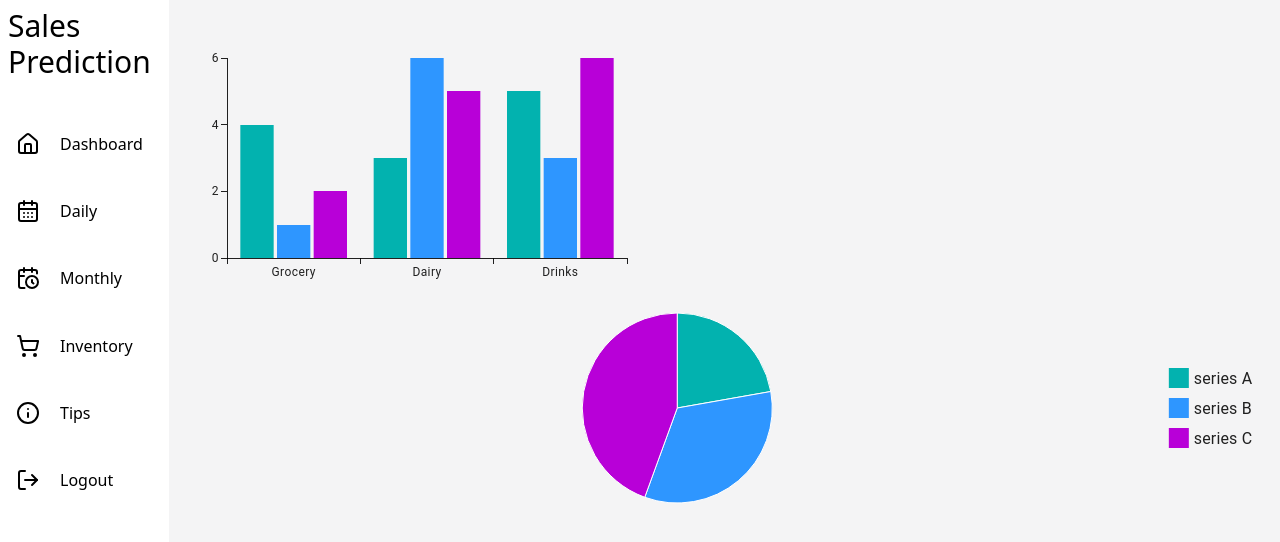
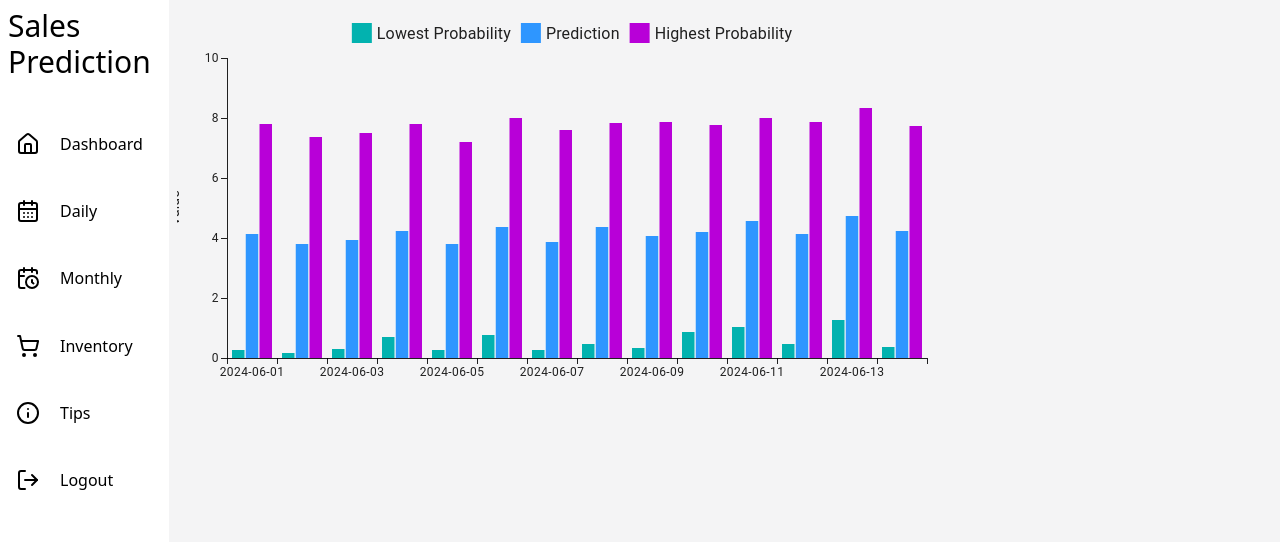
Before and after one commit to adityach0uhan/college-minip-dashboard, a Next.js app: page /dashboard in a window 1280 px wide. Shown: the top 542 px of the page. Built offline with nearby package versions, Linux system fonts and the light colour scheme.

Commit message:
Added realtime Graph

```diff
--- a/src/app/dashboard/page.jsx
+++ b/src/app/dashboard/page.jsx
@@ -1,33 +1,39 @@
 "use client"
-import React from 'react'
-import { BarChart } from '@mui/x-charts/BarChart';
-import { PieChart } from "@mui/x-charts/PieChart";
-const page = () => {const data = [
-  { id: 0, value: 10, label: "series A" },
-  { id: 1, value: 15, label: "series B" },
-  { id: 2, value: 20, label: "series C" },
-];
+import * as React from "react";
+import { BarChart } from "@mui/x-charts/BarChart";
+import { axisClasses } from "@mui/x-charts/ChartsAxis";
+import sample from "@/data/sample";
+
+
+const valueFormatter = (value) => value.toFixed(2); // Format the value to two decimal places
+
+export default function BarsDataset() {
+  // Transform sample data into series format
+  const series = [
+    { dataKey: "yhat_lower", label: "Lowest Probability", valueFormatter },
+    { dataKey: "yhat", label: "Prediction", valueFormatter },
+    { dataKey: "yhat_upper", label: "Highest Probability", valueFormatter },
+  ];
+
+  // Transform sample data into the format required by the chart
+  const chartDataset = sample.map((data) => ({
+    ...data,
+    ds: data.ds, // This ensures 'ds' remains as it is in sample
+  }));
 
   return (
-    <div className="w-full h-full ">
-      <BarChart
-        xAxis={[{ scaleType: "band", data: ["Grocery", "Dairy", "Drinks"] }]}
-        series={[{ data: [4, 3, 5] }, { data: [1, 6, 3] }, { data: [2, 5, 6] }]}
-        width={500}
-        height={300}
-      />
-      <PieChart
-        series={[
-          {
-            data,
-            highlightScope: { faded: "global", highlighted: "item" },
-            faded: { innerRadius: 30, additionalRadius: -30, color: "gray" },
-          },
-        ]}
-        height={200}
-      />
-    </div>
+    <BarChart
+      dataset={chartDataset}
+      xAxis={[{ scaleType: "band", dataKey: "ds" }]}
+      series={series}
+      yAxis={[{ label: "Value" }]} // Adjust yAxis label as per your data
+      width={800} // Adjust chart width as needed
+      height={400} // Adjust chart height as needed
+      sx={{
+        [`.${axisClasses.left} .${axisClasses.label}`]: {
+          transform: "translate(-20px, 0)",
+        },
+      }}
+    />
   );
 }
-
-export default page
--- /dev/null
+++ b/src/data/sample.js
@@ -0,0 +1,88 @@
+const  sample=[
+  {
+    ds: "2024-06-01",
+    yhat: 4.13023801856487,
+    yhat_lower: 0.250767010082885,
+    yhat_upper: 7.79709844490511,
+  },
+  {
+    ds: "2024-06-02",
+    yhat: 3.80337363496766,
+    yhat_lower: 0.172846345697291,
+    yhat_upper: 7.36798225104382,
+  },
+  {
+    ds: "2024-06-03",
+    yhat: 3.91913289339364,
+    yhat_lower: 0.300074143197423,
+    yhat_upper: 7.51582998758174,
+  },
+  {
+    ds: "2024-06-04",
+    yhat: 4.23922292063023,
+    yhat_lower: 0.692019545260372,
+    yhat_upper: 7.80325114849467,
+  },
+  {
+    ds: "2024-06-05",
+    yhat: 3.80305530667197,
+    yhat_lower: 0.259621027097654,
+    yhat_upper: 7.19209838813083,
+  },
+  {
+    ds: "2024-06-06",
+    yhat: 4.35974145662094,
+    yhat_lower: 0.758155535358638,
+    yhat_upper: 7.99623869111338,
+  },
+  {
+    ds: "2024-06-07",
+    yhat: 3.85520438367708,
+    yhat_lower: 0.280607621424254,
+    yhat_upper: 7.58974651467647,
+  },
+  {
+    ds: "2024-06-08",
+    yhat: 4.3661964906773,
+    yhat_lower: 0.451261851737319,
+    yhat_upper: 7.82081097982026,
+  },
+  {
+    ds: "2024-06-09",
+    yhat: 4.06799522839185,
+    yhat_lower: 0.344134020491075,
+    yhat_upper: 7.86181037581018,
+  },
+  {
+    ds: "2024-06-10",
+    yhat: 4.21082277979159,
+    yhat_lower: 0.860123194205202,
+    yhat_upper: 7.75604805150643,
+  },
+  {
+    ds: "2024-06-11",
+    yhat: 4.5558532787653,
+    yhat_lower: 1.02065435872694,
+    yhat_upper: 8.00671919375692,
+  },
+  {
+    ds: "2024-06-12",
+    yhat: 4.14198165760306,
+    yhat_lower: 0.48005064355835,
+    yhat_upper: 7.85656968024519,
+  },
+  {
+    ds: "2024-06-13",
+    yhat: 4.71783062905126,
+    yhat_lower: 1.27289795222487,
+    yhat_upper: 8.32341818585154,
+  },
+  {
+    ds: "2024-06-14",
+    yhat: 4.22887388532079,
+    yhat_lower: 0.38048094965043,
+    yhat_upper: 7.71851736640482,
+  },
+];
+
+export default sample
```
